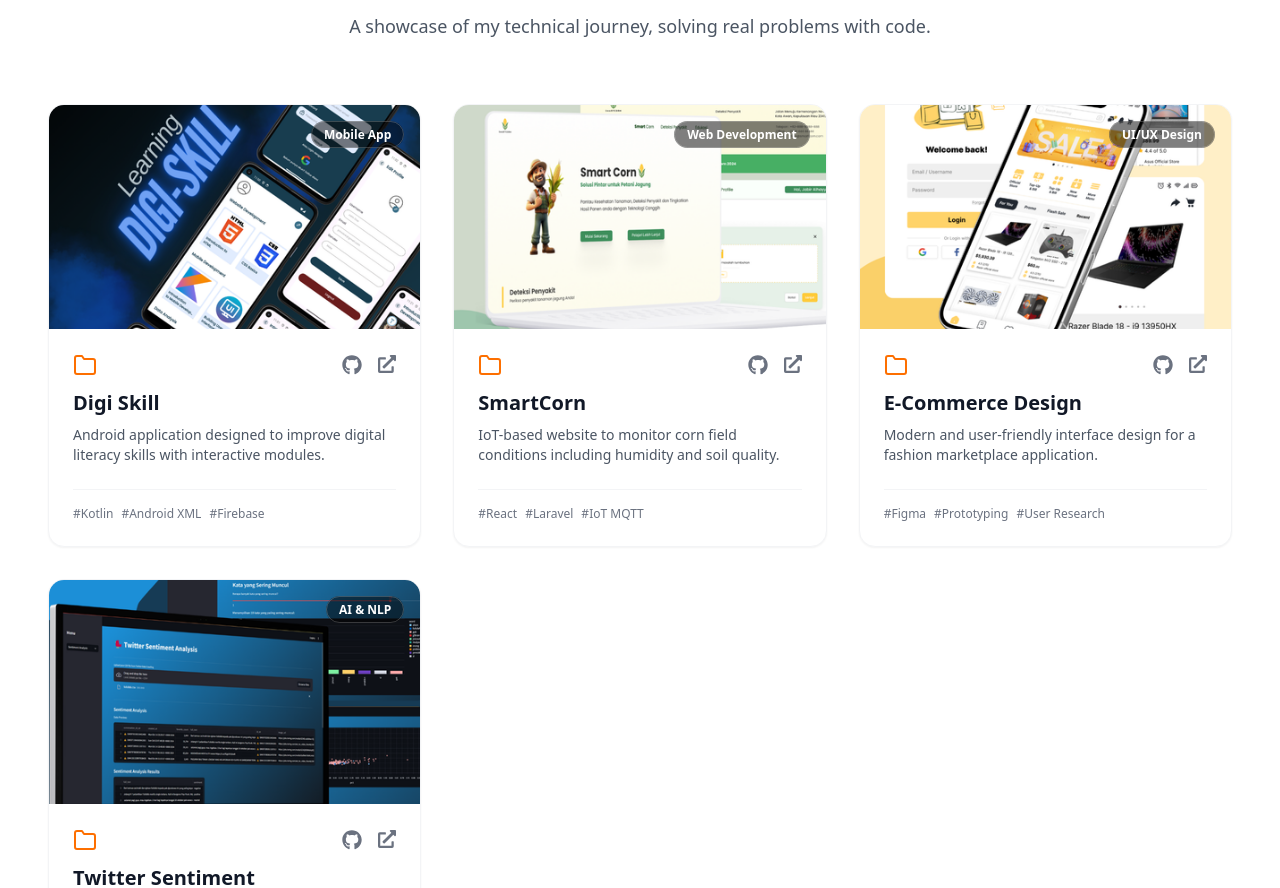
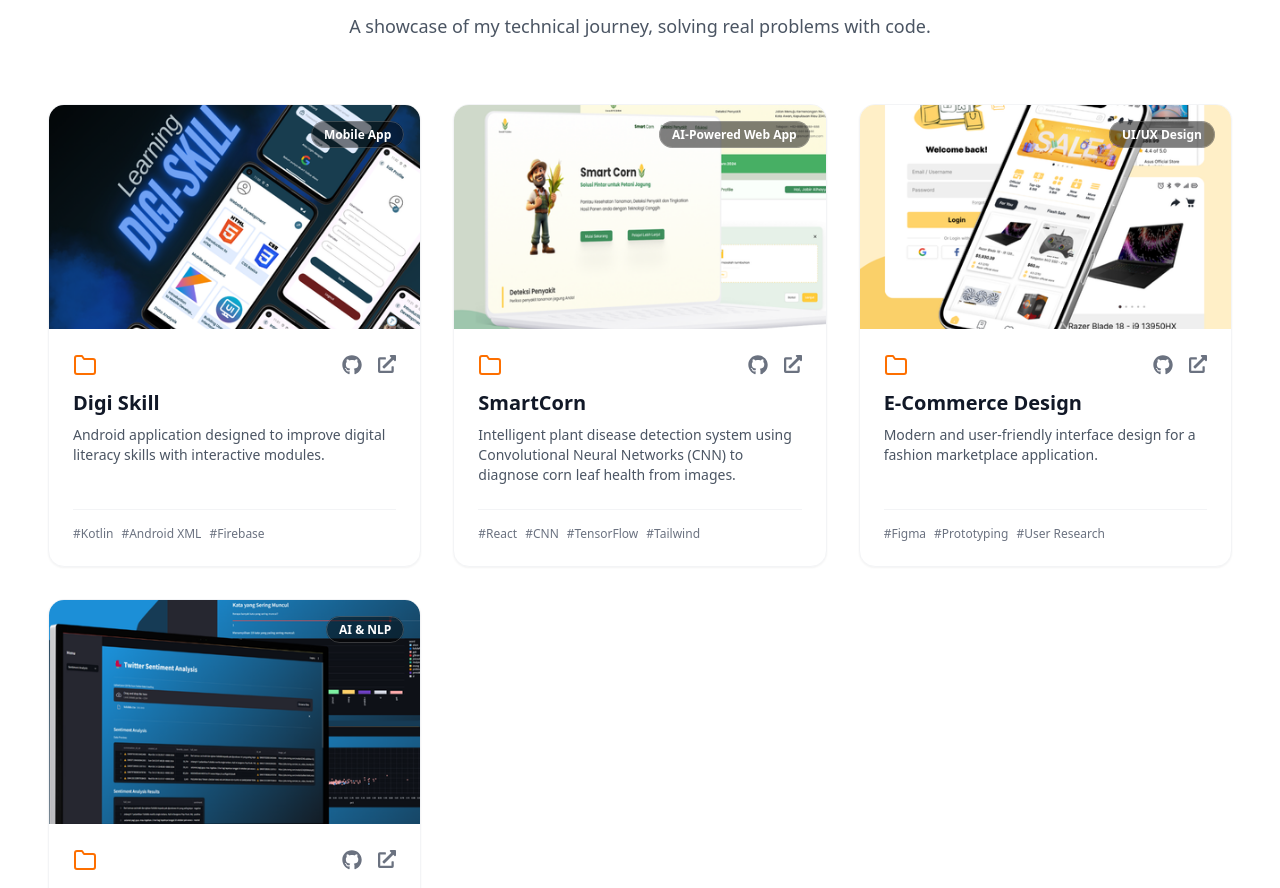
Before and after one commit to alifnay/personal-website, a React (Vite) app: page / in a window 1280 px wide. Shown: the part 2808-3696 px from the top of the page. Built offline with nearby package versions, Linux system fonts and the light colour scheme.

Commit message:
fix: Correct project category and description for SmartCorn in Works component

```diff
--- a/src/components/Works.tsx
+++ b/src/components/Works.tsx
@@ -14,9 +14,9 @@ const PROJECTS = [
     },
     {
         title: "SmartCorn",
-        category: "Web Development",
-        description: "IoT-based website to monitor corn field conditions including humidity and soil quality.",
-        techStack: ["React", "Laravel", "IoT MQTT"],
+        category: "AI-Powered Web App",
+        description: "Intelligent plant disease detection system using Convolutional Neural Networks (CNN) to diagnose corn leaf health from images.",
+        techStack: ["React", "CNN", "TensorFlow", "Tailwind"],
         image: "/smartcorn.png",
         githubLink: "https://github.com/alifnay",
         demoLink: "#"
```
